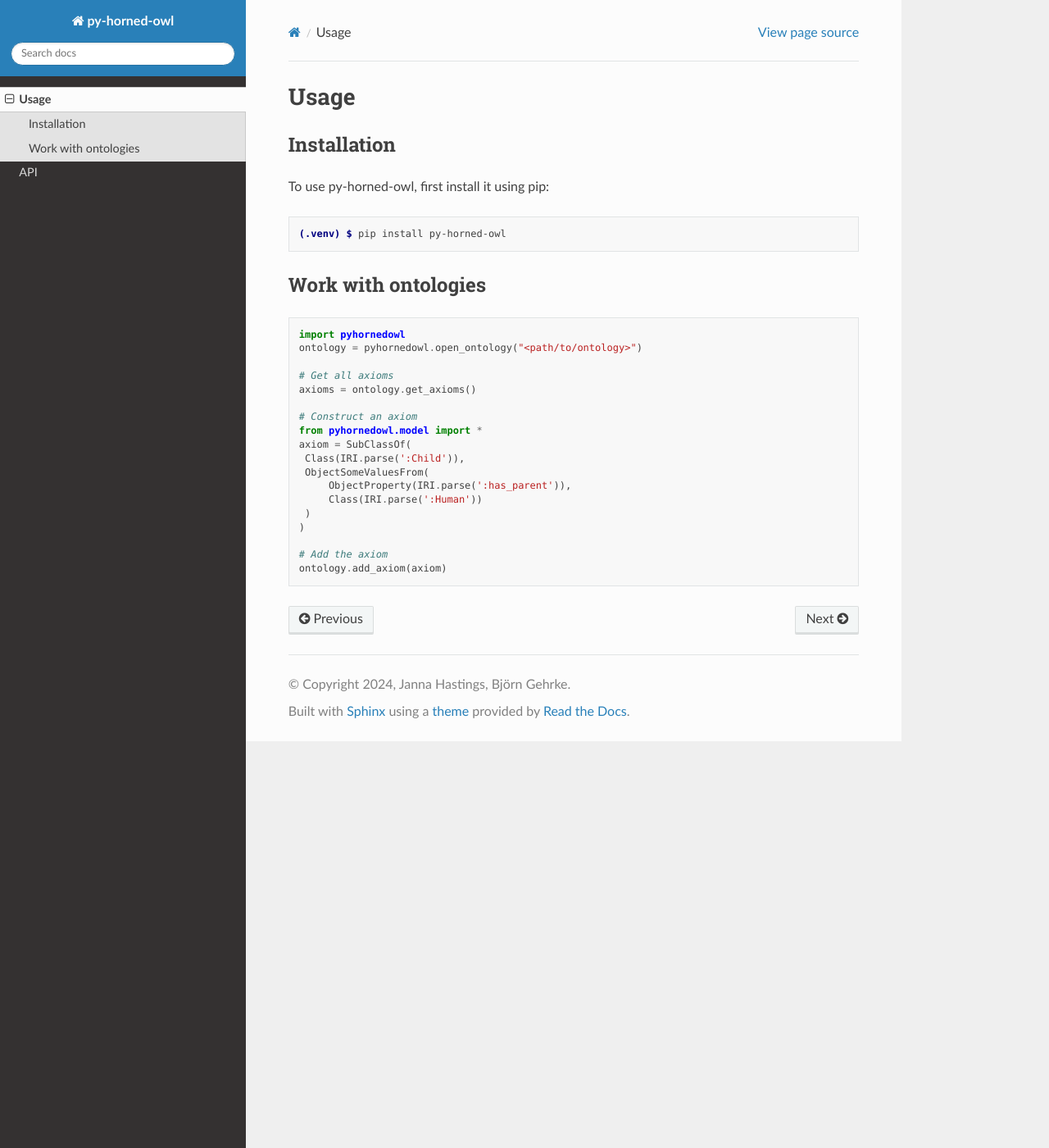
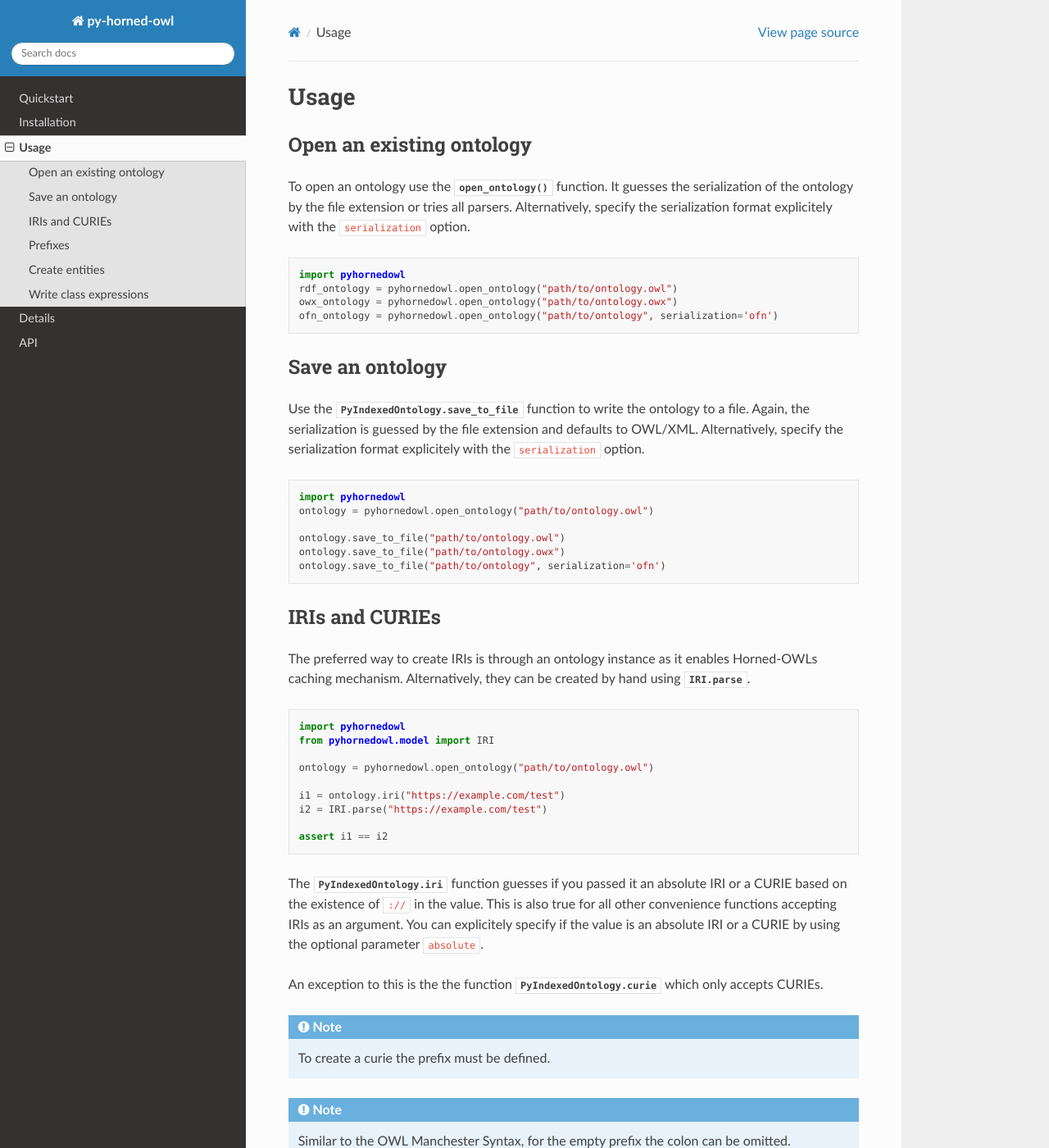
Before and after one commit to ontology-tools/py-horned-owl, a Sphinx documentation site: the page built from docs/source/usage.rst, in a window 1280 px wide and 1400 px high. Shown: the whole window at 82% size. Built offline with Sphinx 7.4.7 and the Read the Docs theme 2.0.0, drawn with Linux system fonts in a browser that asks for light colours; some of the changed text lies outside the part shown.

Commit message:
Added docs

```diff
--- a/docs/source/index.rst
+++ b/docs/source/index.rst
@@ -14,5 +14,8 @@ Contents
 .. toctree::
    :maxdepth: 2
 
+   quickstart
+   installation
    usage
+   details
    api
--- a/docs/source/usage.rst
+++ b/docs/source/usage.rst
@@ -1,36 +1,137 @@
 Usage
 =====
 
-Installation
-------------
 
-To use py-horned-owl, first install it using pip:
+Open an existing ontology
+-------------------------
 
-.. code-block:: console
-
-   (.venv) $ pip install py-horned-owl
-
-
-Work with ontologies
---------------------
+To open an ontology use the :func:`~pyhornedowl.open_ontology` function. It guesses the serialization of the ontology by the file extension or tries all parsers. Alternatively, specify the serialization format explicitely with the ``serialization`` option.
 
 .. code-block:: python
 
    import pyhornedowl
-   ontology = pyhornedowl.open_ontology("<path/to/ontology>")
+   rdf_ontology = pyhornedowl.open_ontology("path/to/ontology.owl")
+   owx_ontology = pyhornedowl.open_ontology("path/to/ontology.owx")
+   ofn_ontology = pyhornedowl.open_ontology("path/to/ontology", serialization='ofn')
 
-   # Get all axioms
-   axioms = ontology.get_axioms()
 
-   # Construct an axiom
-   from pyhornedowl.model import *
-   axiom = SubClassOf(
-    Class(IRI.parse(':Child')),
-    ObjectSomeValuesFrom(
-        ObjectProperty(IRI.parse(':has_parent')),
-        Class(IRI.parse(':Human'))
-    )
-   )
 
-   # Add the axiom
-   ontology.add_axiom(axiom)
+
+Save an ontology
+----------------
+
+Use the :func:`PyIndexedOntology.save_to_file <pyhornedowl.PyIndexedOntology.save_to_file>` function to write the ontology to a file. Again, the serialization is guessed by the file extension and defaults to OWL/XML. Alternatively, specify the serialization format explicitely with the ``serialization`` option.
+
+.. code-block:: python
+
+   import pyhornedowl
+   ontology = pyhornedowl.open_ontology("path/to/ontology.owl")
+
+   ontology.save_to_file("path/to/ontology.owl")
+   ontology.save_to_file("path/to/ontology.owx")
+   ontology.save_to_file("path/to/ontology", serialization='ofn')
+
+
+IRIs and CURIEs
+--------------------------
+The preferred way to create IRIs is through an ontology instance as it enables Horned-OWLs caching mechanism. Alternatively, they can be created by hand using :func:`IRI.parse <pyhornedowl.model.IRI.parse>`.
+
+.. code-block:: python
+
+    import pyhornedowl
+    from pyhornedowl.model import IRI
+
+    ontology = pyhornedowl.open_ontology("path/to/ontology.owl")
+
+    i1 = ontology.iri("https://example.com/test")
+    i2 = IRI.parse("https://example.com/test")
+
+    assert i1 == i2
+
+The :func:`PyIndexedOntology.iri <pyhornedowl.PyIndexedOntology.iri>` function guesses if you passed it an absolute IRI or a CURIE based on the existence of ``://`` in the value. This is also true for all other convenience functions accepting IRIs as an argument. You can explicitely specify if the value is an absolute IRI or a CURIE by using the optional parameter ``absolute``.
+
+An exception to this is the the function :func:`PyIndexedOntology.curie <pyhornedowl.PyIndexedOntology.curie>` which only accepts CURIEs.
+
+.. note::
+    To create a curie the prefix must be defined.
+
+
+
+.. note::
+    Similar to the OWL Manchester Syntax, for the empty prefix the colon can be omitted.
+
+    .. code-block:: python
+
+        import pyhornedowl
+
+        ontology = pyhornedowl.open_ontology("path/to/ontology.owl")
+        ontology.add_prefix_mapping("", "https://example.com/")
+
+        i1 = ontology.iri("https://example.com/test/A")
+        i2 = ontology.iri(":A")
+        i3 = ontology.iri("A")
+
+        assert i1 == i2 == i3
+
+
+
+Prefixes
+--------
+
+By default, no prefixes are defined. The standard prefixes for ``rdf``, ``rdfs``, ``xsd``, and ``owl`` can be added via the :func:`PyIndexedOntology.add_default_prefix_names <pyhornedowl.PyIndexedOntology.add_default_prefix_names>`. Other prefixes can be added using the :func:`PyIndexedOntology.add_prefix_mapping <pyhornedowl.PyIndexedOntology.add_prefix_mapping>` method.
+
+.. code-block:: python
+
+    import pyhornedowl
+
+    ontology = pyhornedowl.open_ontology("path/to/ontology.owl")
+
+    ontology.add_default_prefix_names()
+    ontology.add_prefix_mapping("ex", "https://example.com/")
+
+
+Create entities
+---------------
+Classes, Individuals, Data- and Objectproperties can be created using convenience methods on an ontology.
+
+.. code-block:: python
+
+    import pyhornedowl
+    o = pyhornedowl.open_ontology("path/to/ontology.owl")
+    o.add_prefix_mapping("", "https://example.com/")
+
+    c = o.clazz("A")
+    op = o.object_property("op")
+    dp = o.data_property("dp")
+    ap = o.annotation_property("ap")
+    i = o.named_individual("I")
+    n = o.anonymous_individual("n")
+
+
+Write class expressions
+-----------------------
+.. warning::
+    Experimental feature! Only available on latest development branch!
+
+Instead of writing class expressions as nested constructor calls, some expressions can be expressed using operators.
+
+.. code-block:: python
+
+    import pyhornedowl
+    from pyhornedowl.model import *
+
+    o = pyhornedowl.PyIndexedOntology()
+    o.add_prefix_mapping("", "https://example.com/")
+
+    A = o.clazz("A")
+    B = o.clazz("B")
+    C = o.clazz("C")
+    r = o.object_property("r")
+
+    assert A & B == ObjectIntersectionOf([A, B])
+    assert A | B == ObjectUnionOf([A, B])
+    assert ~A == ObjectComplementOf(A)
+    assert ~r == InverseObjectProperty(r)
+    assert r.some(A) == ObjectSomeValuesFrom(r, A)
+    assert r.only(A) == ObjectAllValuesFrom(r, A)
+    assert r.some(A & B | (~r).only(C)) == ObjectSomeValuesFrom(r, ObjectUnionOf([ObjectIntersectionOf([A, B]), ObjectAllValuesFrom(InverseObjectProperty(r), C)]))
```
Also changed, not shown: docs/source/details.rst (added, +50 -0 lines), docs/source/installation.rst (added, +40 -0 lines), docs/source/quickstart.rst (added, +42 -0 lines).
